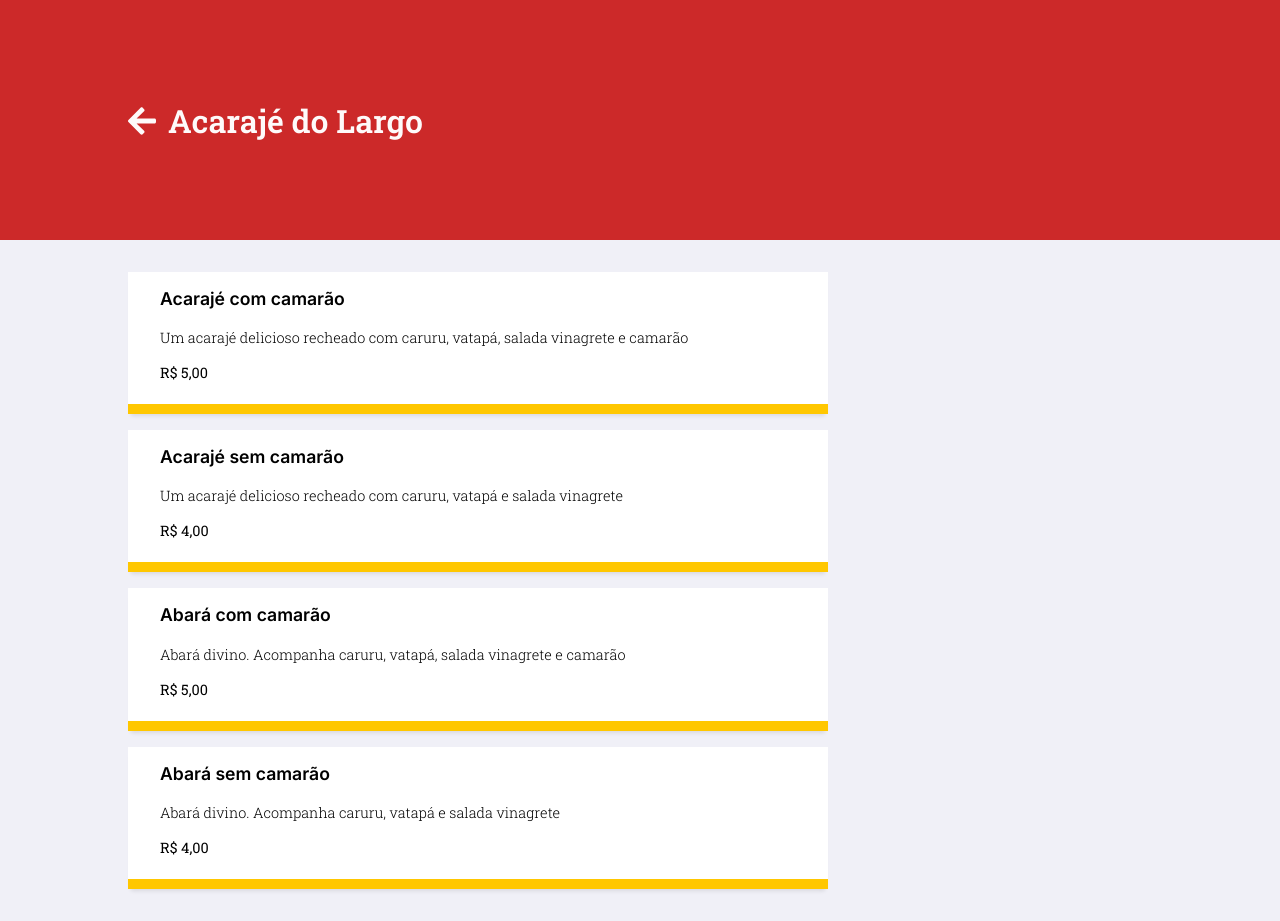
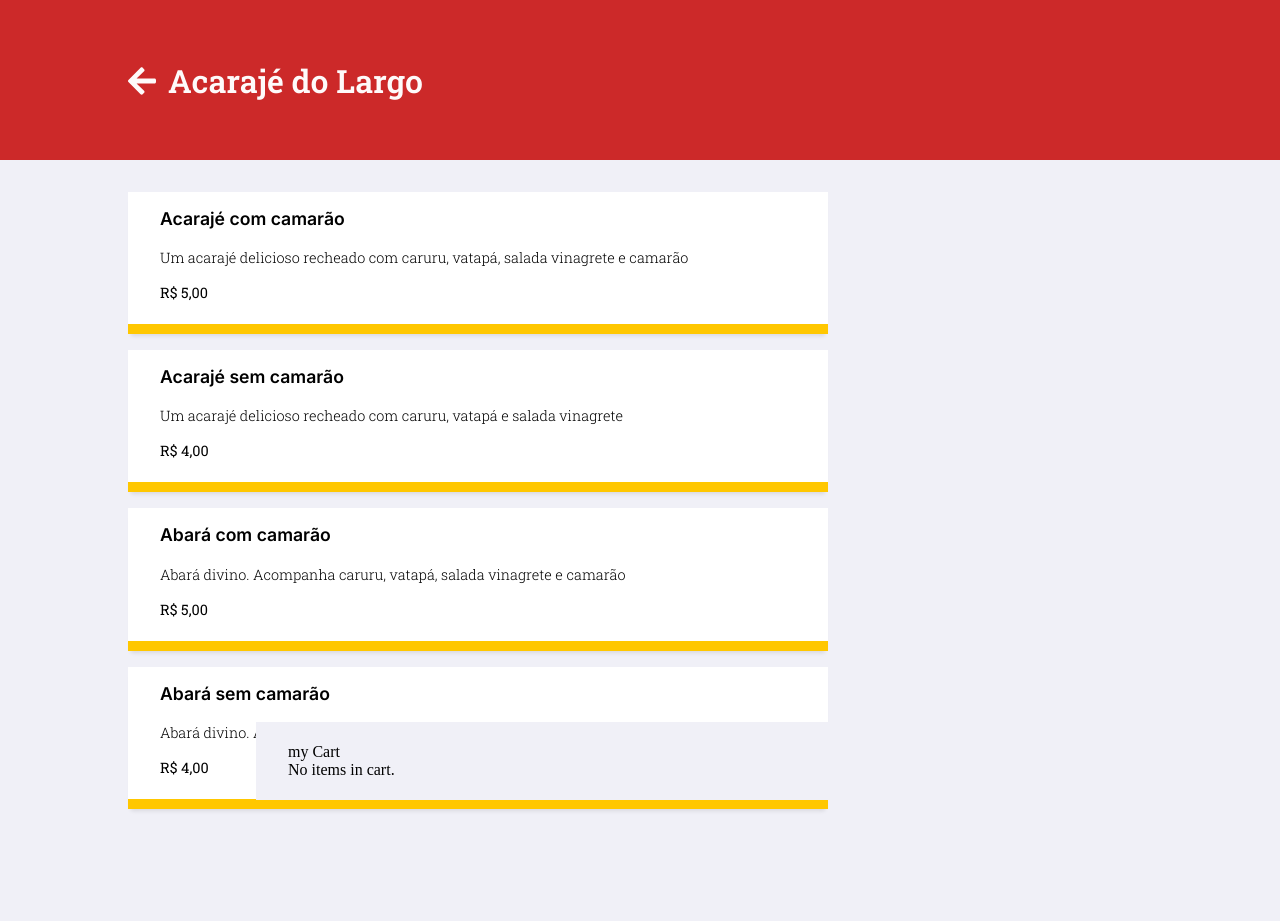
Before and after one commit to brunagerrard/projeto-depara-fullstack, a Next.js app in the folder frontend/: page /restaurants/1 in a window 1280 px wide. After the commit the page ends 841 px from the top, so only its background shows below. Built offline with nearby package versions, Linux system fonts and the light colour scheme.

Commit message:
feat(Cart, CartItem): stateful cart. HOPE IT WORKS

```diff
--- /dev/null
+++ b/frontend/components/Cart.js
@@ -0,0 +1,27 @@
+import CartItem from "./CartItem";
+import styled from "styled-components";
+
+const CartWrapper = styled.aside`
+  width: 60vw;
+  height: min-content;
+  background-color: ${({ theme }) => theme.colors.background};
+  position: fixed;
+  bottom: 0;
+  left: 50%;
+  transform: translate(-50%, 0);
+  padding: 1.3rem 2rem;
+`;
+
+export default function Cart({ cartItems }) {
+  return (
+    <CartWrapper>
+      my Cart
+      {cartItems.length === 0 ? <p>No items in cart.</p> : null}
+      {cartItems.map((item) => (
+        <CartItem key={item.id} item={item}>
+          {item.option}
+        </CartItem>
+      ))}
+    </CartWrapper>
+  );
+}
--- /dev/null
+++ b/frontend/components/CartItem.js
@@ -0,0 +1,3 @@
+export default function CartItem({ item }) {
+  return <div>{item.option}</div>;
+}
--- a/frontend/components/Header.js
+++ b/frontend/components/Header.js
@@ -5,7 +5,7 @@ import { FontAwesomeIcon } from "@fortawesome/react-fontawesome";
 
 const RedTop = styled.header`
   width: 100%;
-  height: 30vh;
+  height: 20vh;
   min-height: 100px;
   background-color: ${({ theme }) => theme.colors.primaryRed};
   display: flex;
--- a/frontend/components/RestaurantMenu.js
+++ b/frontend/components/RestaurantMenu.js
@@ -57,13 +57,13 @@ const Option = styled.div`
 
   #add {
     opacity: 0;
-    transition: opacity .1s;
+    transition: opacity 0.1s;
   }
 `;
 
-export const RestaurantMenu = ({ item }) => {
+export const RestaurantMenu = ({ item, handleAddToCart }) => {
   return (
-    <Option>
+    <Option onClick={() => handleAddToCart(item)}>
       <h3>{item.option}</h3>
       <p>{item.description}</p>
       <div>
@@ -75,11 +75,11 @@ export const RestaurantMenu = ({ item }) => {
             width: "0.9rem",
             color: "#cc2929",
             cursor: "pointer",
-        }}>
+          }}
+        >
           <FontAwesomeIcon icon={faPlus} />
         </p>
       </div>
-
     </Option>
   );
 };
--- a/frontend/pages/restaurants/[id].js
+++ b/frontend/pages/restaurants/[id].js
@@ -1,8 +1,10 @@
 import { useRouter } from "next/router";
+import { useState } from "react";
 import Head from "next/head";
 import Header from "../../components/Header";
 import restaurantsData from "../../public/data/restaurants";
 import { List, RestaurantMenu } from "../../components/RestaurantMenu";
+import Cart from "../../components/Cart";
 
 export default function Menu({ data }) {
   const router = useRouter();
@@ -12,6 +14,13 @@ export default function Menu({ data }) {
 
   const restaurant = data.find((r) => r._id === id);
   const { menu } = restaurant;
+
+  const [cartItems, setCartItems] = useState([]);
+  function handleAddToCart(clickedItem) {
+    setCartItems((prev) => {
+      return [...prev, { ...clickedItem }];
+    });
+  }
 
   return (
     <>
@@ -26,9 +35,16 @@ export default function Menu({ data }) {
       <Header title={restaurant.name} />
       <List>
         {menu
-          ? menu.map((item) => <RestaurantMenu key={item._id} item={item} />)
+          ? menu.map((item) => (
+              <RestaurantMenu
+                key={item._id}
+                item={item}
+                handleAddToCart={handleAddToCart}
+              />
+            ))
           : "loading"}
       </List>
+      <Cart cartItems={cartItems} />
     </>
   );
 }
```
Also changed, not shown: 1 other file (tests, documents, lock files or other folders). Lines whose indentation alone changed are shown as unchanged.
